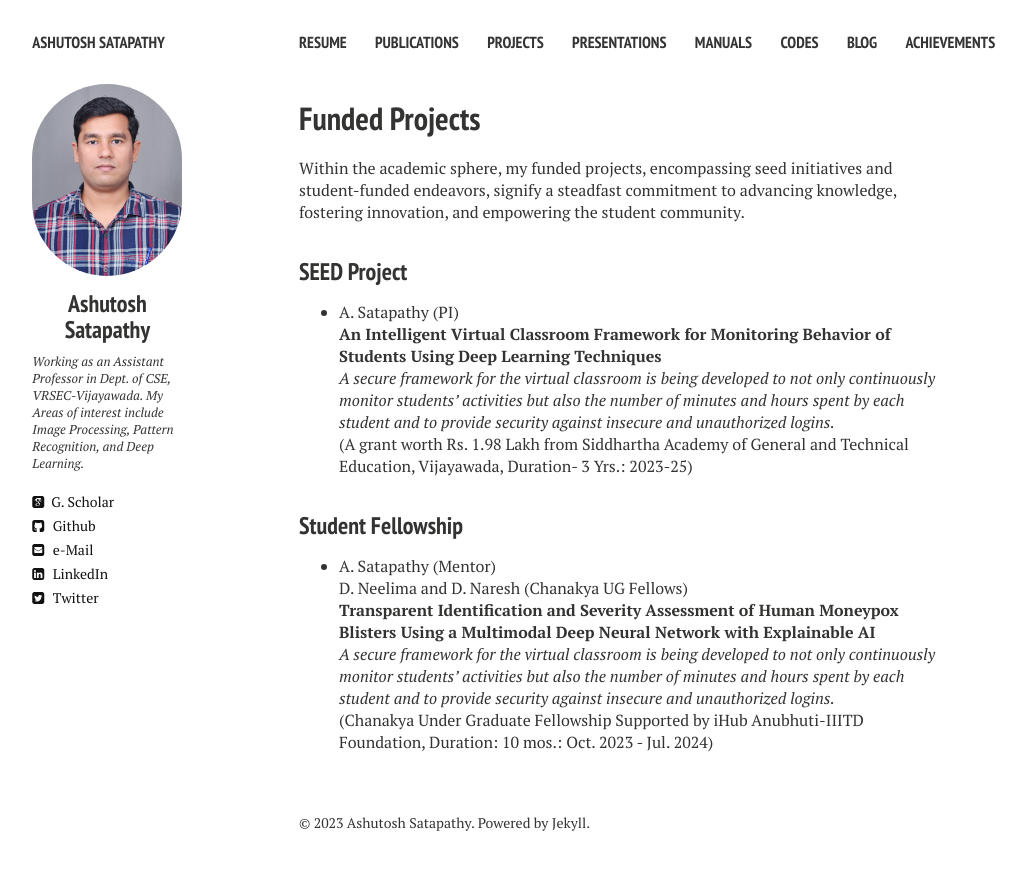
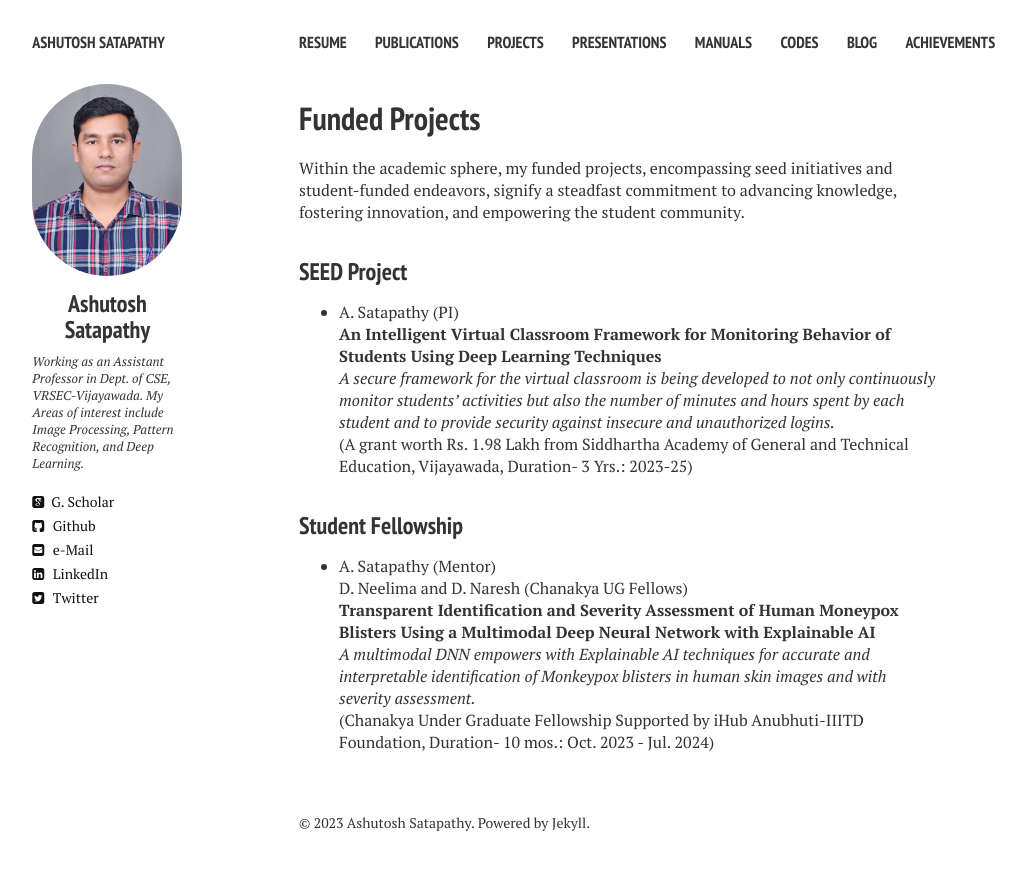
Before and after one commit to ashutoshsatapathy1990/ashutoshsatapathy1990.github.io, a Jekyll site: the page built from projects.md, in a window 1280 px wide. Shown: the top 870 px of the page, without its empty margins (21-1047 px from the left). Built offline with Jekyll 4.4.1, drawn with Linux system fonts in a browser that asks for light colours; nearby versions of some CDN libraries.

Commit message:
Update projects.html

```diff
--- a/_layouts/projects.html
+++ b/_layouts/projects.html
@@ -104,9 +104,9 @@ A. Satapathy (PI)
 A. Satapathy (Mentor)<br/>
 D. Neelima and D. Naresh (Chanakya UG Fellows)
 <br><b>Transparent Identification and Severity Assessment of Human Moneypox Blisters Using a Multimodal Deep Neural Network with Explainable AI</b><br>
-<i>A secure framework for the virtual classroom is being developed to not only continuously monitor students’ activities but also the number of minutes and hours spent by each student and to provide security against insecure and unauthorized logins.</i>
+<i>A multimodal DNN empowers with Explainable AI techniques for accurate and interpretable identification of Monkeypox blisters in human skin images and with severity assessment.</i>
 <br/>
-(Chanakya Under Graduate Fellowship Supported by iHub Anubhuti-IIITD Foundation, Duration: 10 mos.: Oct. 2023 - Jul. 2024)<br/>
+(Chanakya Under Graduate Fellowship Supported by iHub Anubhuti-IIITD Foundation, Duration- 10 mos.: Oct. 2023 - Jul. 2024)<br/>
 </p>
 </li>
 </ul>
```
